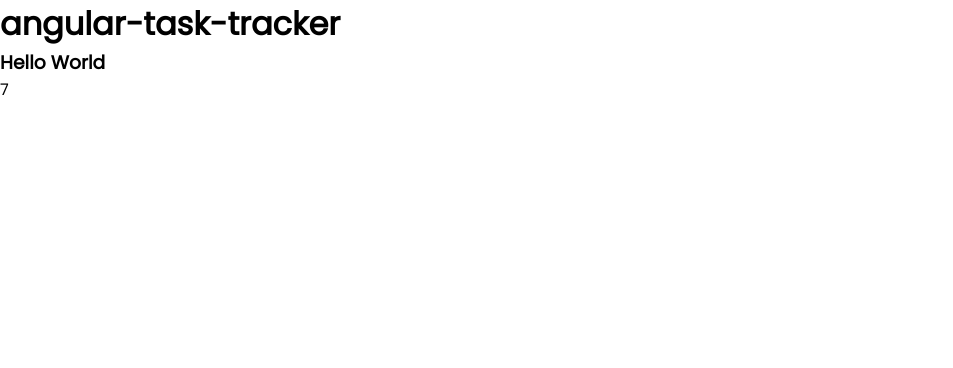
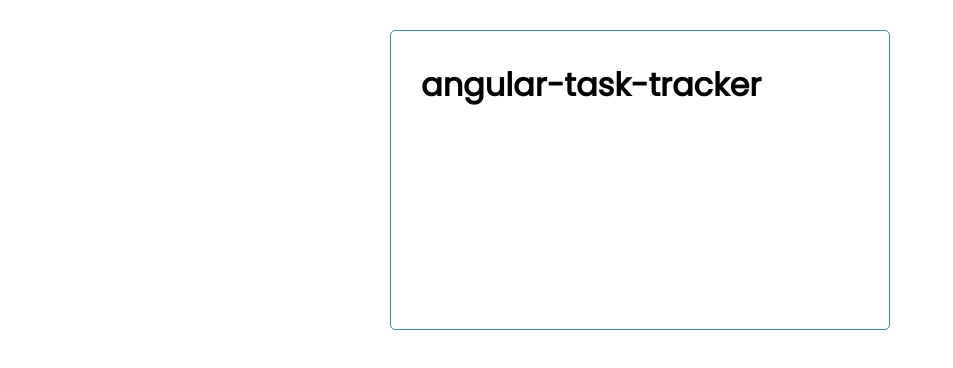
Before and after one commit to rihan-a/Angular-Task-Tracker, an Angular app: page / in a window 1280 px wide. Shown: the top 368 px of the page, without its empty margins (0-953 px from the left). Built offline with nearby package versions, Linux system fonts and the light colour scheme.

Commit message:
render header

```diff
--- a/src/app/app.component.html
+++ b/src/app/app.component.html
@@ -1,5 +1,3 @@
-<h1>{{title}}</h1>
-
-<h3> Hello World </h3>
-
-{{1+6}}
+<div class="container">
+  <app-header></app-header>
+</div>
```
